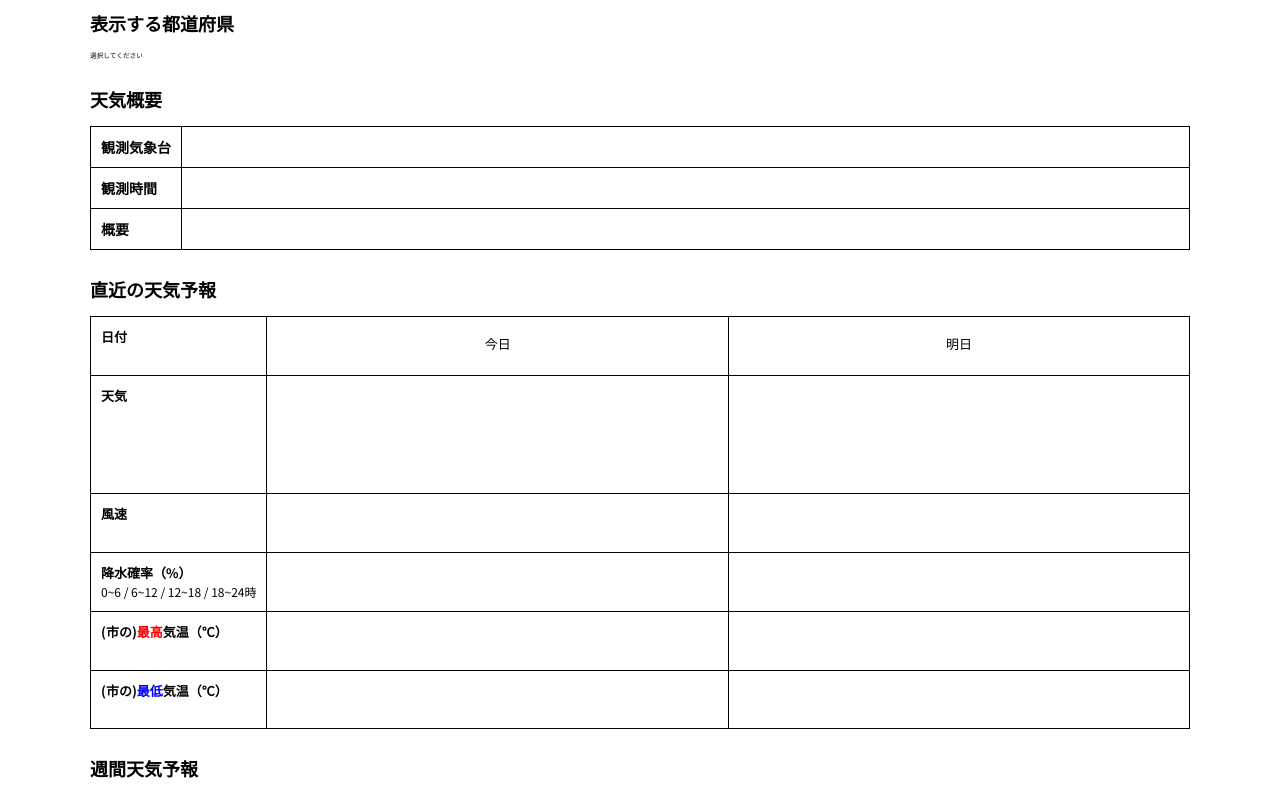
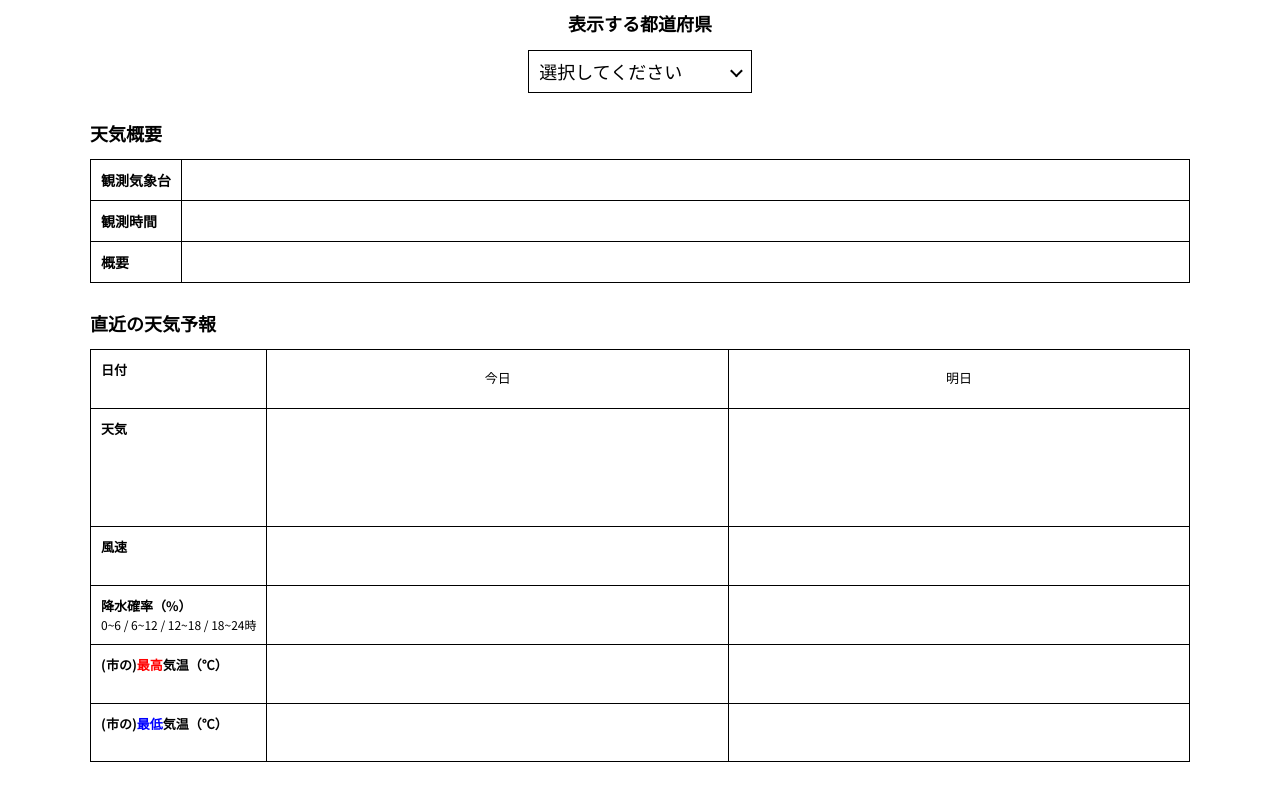
Before and after one commit to y-nagai0725/api, a plain HTML site: page index.html in a window 1280 px wide. Shown: the part 150-936 px from the top of the page. Drawn offline with Linux system fonts and the light colour scheme.

Commit message:
都道府県セレクトボックスのスタイル作成、選択時のエラー処理など修正

```diff
--- a/index.html
+++ b/index.html
@@ -34,62 +34,64 @@
     </div>
     <div class="prefectures">
       <h2 class="prefectures__title">表示する都道府県</h2>
-      <select class="prefectures__select" name="prefecture">
-        <option value="" selected>選択してください</option>
-        <option value="011000">宗谷地方</option>
-        <option value="012000">上川・留萌地方</option>
-        <option value="016000">石狩・空知・後志地方</option>
-        <option value="013000">網走・北見・紋別地方</option>
-        <option value="014100">釧路・根室地方</option>
-        <option value="015000">胆振・日高地方</option>
-        <option value="017000">渡島・檜山地方</option>
-        <option value="020000">青森</option>
-        <option value="050000">秋田</option>
-        <option value="030000">岩手</option>
-        <option value="040000">宮城</option>
-        <option value="060000">山形</option>
-        <option value="070000">福島</option>
-        <option value="080000">茨城</option>
-        <option value="090000">栃木</option>
-        <option value="100000">群馬</option>
-        <option value="110000">埼玉</option>
-        <option value="130000">東京</option>
-        <option value="120000">千葉</option>
-        <option value="140000">神奈川</option>
-        <option value="200000">長野</option>
-        <option value="190000">山梨</option>
-        <option value="220000">静岡</option>
-        <option value="230000">愛知</option>
-        <option value="210000">岐阜</option>
-        <option value="240000">三重</option>
-        <option value="150000">新潟</option>
-        <option value="160000">富山</option>
-        <option value="170000">石川</option>
-        <option value="180000">福井</option>
-        <option value="250000">滋賀</option>
-        <option value="260000">京都</option>
-        <option value="270000">大阪</option>
-        <option value="280000">兵庫</option>
-        <option value="290000">奈良</option>
-        <option value="300000">和歌山</option>
-        <option value="330000">岡山</option>
-        <option value="340000">広島</option>
-        <option value="320000">島根</option>
-        <option value="310000">鳥取</option>
-        <option value="350000">山口</option>
-        <option value="360000">徳島</option>
-        <option value="370000">香川</option>
-        <option value="380000">愛媛</option>
-        <option value="390000">高知</option>
-        <option value="400000">福岡</option>
-        <option value="440000">大分</option>
-        <option value="420000">長崎</option>
-        <option value="410000">佐賀</option>
-        <option value="430000">熊本</option>
-        <option value="450000">宮崎</option>
-        <option value="460100">鹿児島</option>
-        <option value="471000">沖縄本島</option>
-      </select>
+      <div class="prefectures__select-wrapper">
+        <select class="prefectures__select" name="prefecture">
+          <option class="prefectures__option" value="" selected disabled>選択してください</option>
+          <option class="prefectures__option" value="011000">宗谷地方</option>
+          <option class="prefectures__option" value="012000">上川・留萌地方</option>
+          <option class="prefectures__option" value="016000">石狩・空知・後志地方</option>
+          <option class="prefectures__option" value="013000">網走・北見・紋別地方</option>
+          <option class="prefectures__option" value="014100">釧路・根室地方</option>
+          <option class="prefectures__option" value="015000">胆振・日高地方</option>
+          <option class="prefectures__option" value="017000">渡島・檜山地方</option>
+          <option class="prefectures__option" value="020000">青森</option>
+          <option class="prefectures__option" value="050000">秋田</option>
+          <option class="prefectures__option" value="030000">岩手</option>
+          <option class="prefectures__option" value="040000">宮城</option>
+          <option class="prefectures__option" value="060000">山形</option>
+          <option class="prefectures__option" value="070000">福島</option>
+          <option class="prefectures__option" value="080000">茨城</option>
+          <option class="prefectures__option" value="090000">栃木</option>
+          <option class="prefectures__option" value="100000">群馬</option>
+          <option class="prefectures__option" value="110000">埼玉</option>
+          <option class="prefectures__option" value="130000">東京</option>
+          <option class="prefectures__option" value="120000">千葉</option>
+          <option class="prefectures__option" value="140000">神奈川</option>
+          <option class="prefectures__option" value="200000">長野</option>
+          <option class="prefectures__option" value="190000">山梨</option>
+          <option class="prefectures__option" value="220000">静岡</option>
+          <option class="prefectures__option" value="230000">愛知</option>
+          <option class="prefectures__option" value="210000">岐阜</option>
+          <option class="prefectures__option" value="240000">三重</option>
+          <option class="prefectures__option" value="150000">新潟</option>
+          <option class="prefectures__option" value="160000">富山</option>
+          <option class="prefectures__option" value="170000">石川</option>
+          <option class="prefectures__option" value="180000">福井</option>
+          <option class="prefectures__option" value="250000">滋賀</option>
+          <option class="prefectures__option" value="260000">京都</option>
+          <option class="prefectures__option" value="270000">大阪</option>
+          <option class="prefectures__option" value="280000">兵庫</option>
+          <option class="prefectures__option" value="290000">奈良</option>
+          <option class="prefectures__option" value="300000">和歌山</option>
+          <option class="prefectures__option" value="330000">岡山</option>
+          <option class="prefectures__option" value="340000">広島</option>
+          <option class="prefectures__option" value="320000">島根</option>
+          <option class="prefectures__option" value="310000">鳥取</option>
+          <option class="prefectures__option" value="350000">山口</option>
+          <option class="prefectures__option" value="360000">徳島</option>
+          <option class="prefectures__option" value="370000">香川</option>
+          <option class="prefectures__option" value="380000">愛媛</option>
+          <option class="prefectures__option" value="390000">高知</option>
+          <option class="prefectures__option" value="400000">福岡</option>
+          <option class="prefectures__option" value="440000">大分</option>
+          <option class="prefectures__option" value="420000">長崎</option>
+          <option class="prefectures__option" value="410000">佐賀</option>
+          <option class="prefectures__option" value="430000">熊本</option>
+          <option class="prefectures__option" value="450000">宮崎</option>
+          <option class="prefectures__option" value="460100">鹿児島</option>
+          <option class="prefectures__option" value="471000">沖縄本島</option>
+        </select>
+      </div>
     </div>
     <div class="overview">
       <h2 class="overview__title">天気概要</h2>
@@ -113,7 +115,8 @@
           <div class="recent__heading">日付</div>
           <div class="recent__heading">天気</div>
           <div class="recent__heading">風速</div>
-          <div class="recent__heading">降水確率（%）<br><span class="recent__note">0~6 / 6~12 / <br class="recent__br">12~18 / 18~24時</span></div>
+          <div class="recent__heading">降水確率（%）<br><span class="recent__note">0~6 / 6~12 / <br class="recent__br">12~18 /
+              18~24時</span></div>
           <div class="recent__heading">(<span class="recent__prefectural-capital"></span>市の)<br class="recent__br"><span
               class="recent__high">最高</span>気温（℃）</div>
           <div class="recent__heading">(<span class="recent__prefectural-capital"></span>市の)<br class="recent__br"><span
@@ -159,8 +162,10 @@
           <div class="weekly__heading">天気</div>
           <div class="weekly__heading">信頼度<br class="weekly__br">（A &gt; B &gt; C）</div>
           <div class="weekly__heading">降水確率（%）</div>
-          <div class="weekly__heading">(<span class="weekly__prefectural-capital"></span>市の)<br class="weekly__br"><span class="weekly__high">最高</span>気温（℃）</div>
-          <div class="weekly__heading">(<span class="weekly__prefectural-capital"></span>市の)<br class="weekly__br"><span class="weekly__low">最低</span>気温（℃）</div>
+          <div class="weekly__heading">(<span class="weekly__prefectural-capital"></span>市の)<br class="weekly__br"><span
+              class="weekly__high">最高</span>気温（℃）</div>
+          <div class="weekly__heading">(<span class="weekly__prefectural-capital"></span>市の)<br class="weekly__br"><span
+              class="weekly__low">最低</span>気温（℃）</div>
         </div>
         <div class="weekly__group">
           <div class="weekly__date"></div>
--- a/scss/page/_top.scss
+++ b/scss/page/_top.scss
@@ -99,12 +99,70 @@
 
 .prefectures {
   @include section-margin;
+  display: grid;
+  place-content: center;
 
   &__title {
     @include section-title;
+    text-align: center;
+  }
+
+  &__select-wrapper {
+    position: relative;
+
+    &::after {
+      content: "";
+      pointer-events: none;
+      position: absolute;
+      top: 50%;
+      right: 0.8rem;
+      width: 0.6rem;
+      aspect-ratio: 1;
+      border-left: 2px solid var(--font-color);
+      border-bottom: 2px solid var(--font-color);
+      transform: translateY(-50%) rotate(-45deg);
+      transform-origin: center;
+    }
+
+    @include tab {
+      &::after {
+        right: 1.2rem;
+        width: 1rem;
+      }
+    }
+
+    @include pc {
+      &::after {
+        right: 1.6rem;
+        width: 1.4rem;
+      }
+    }
   }
 
   &__select {
+    cursor: pointer;
+    border: 1px solid var(--font-color);
+    padding: 0.8rem 4rem 0.8rem 0.8rem;
+    font-size: clamp(14px, 1.4rem, 16px);
+
+    @include tab {
+      padding: 1.2rem 4.4rem 1.2rem 1.2rem;
+      font-size: clamp(16px, 1.6rem, 20px);
+    }
+
+    @include pc {
+      padding: 1.6rem 4.8rem 1.6rem 1.6rem;
+      font-size: clamp(18px, 2rem, 20px);
+    }
+  }
+
+  &__option {
+    background-color: var(--background-color);
+    color: var(--font-color);
+
+    &[selected][disabled] {
+      display: none;
+    }
   }
 }
 
```
Also changed, not shown: js/script.js (+16 -17 lines), css/style.css, 1 other file.
